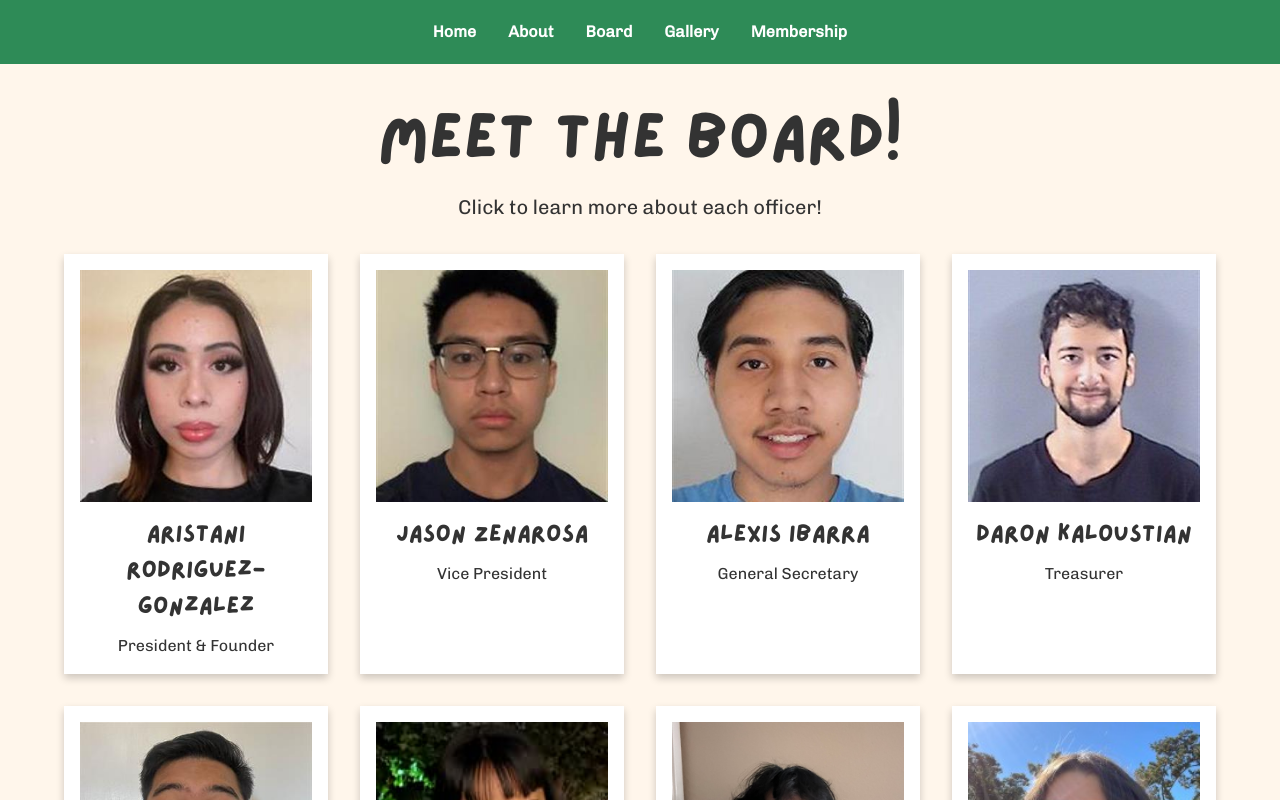
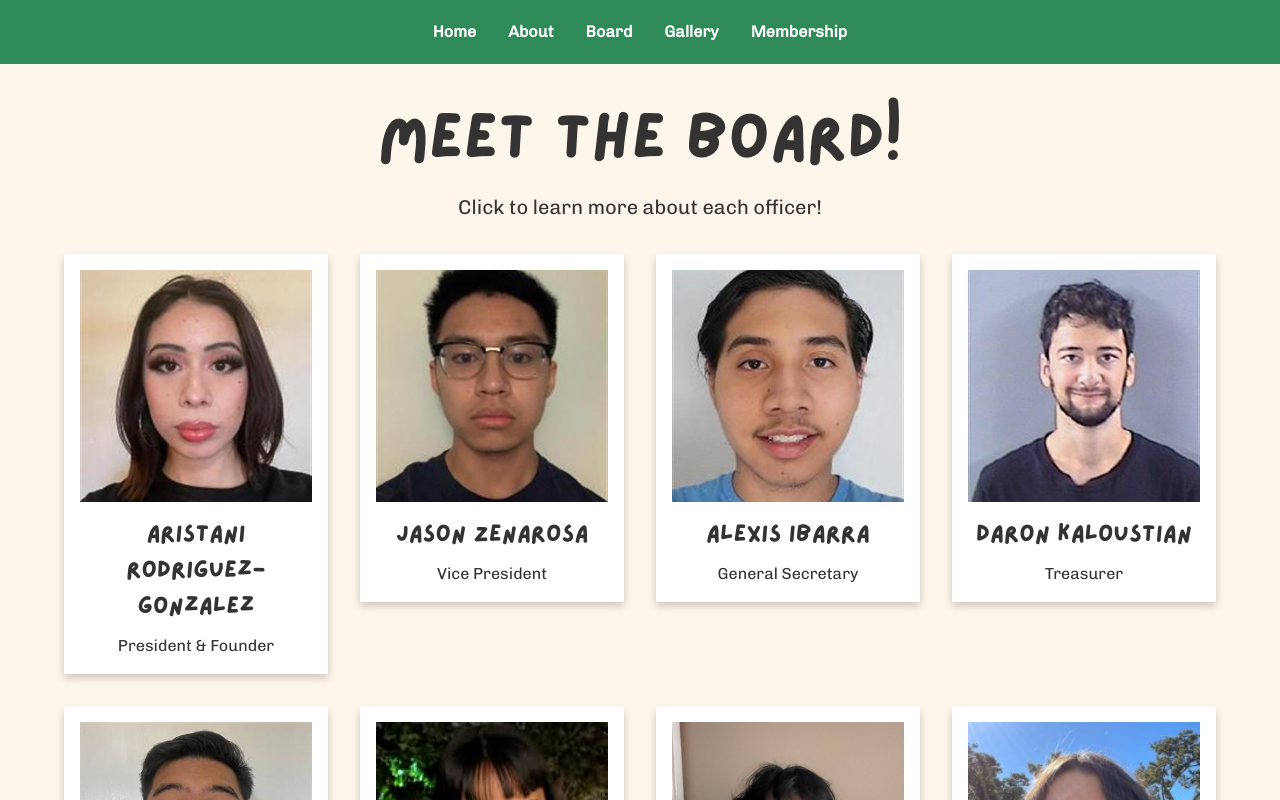
Before and after one commit to Anteater-Adventure-Club/Website, a Next.js app: page /board in a window 1280 px wide. Shown: the top 800 px of the page. Built offline with nearby package versions, Linux system fonts and the light colour scheme.

Commit message:
fixed typo, fixed the ui for polaroids

```diff
--- a/src/components/Polaroid/Polaroid.css
+++ b/src/components/Polaroid/Polaroid.css
@@ -8,6 +8,7 @@
 
 .polaroid-card {
   max-width: 400px;
+  height: min-content;
   background-color: white;
   padding: 1rem;
   box-shadow: 0 4px 8px rgba(0, 0, 0, 0.2);
```
